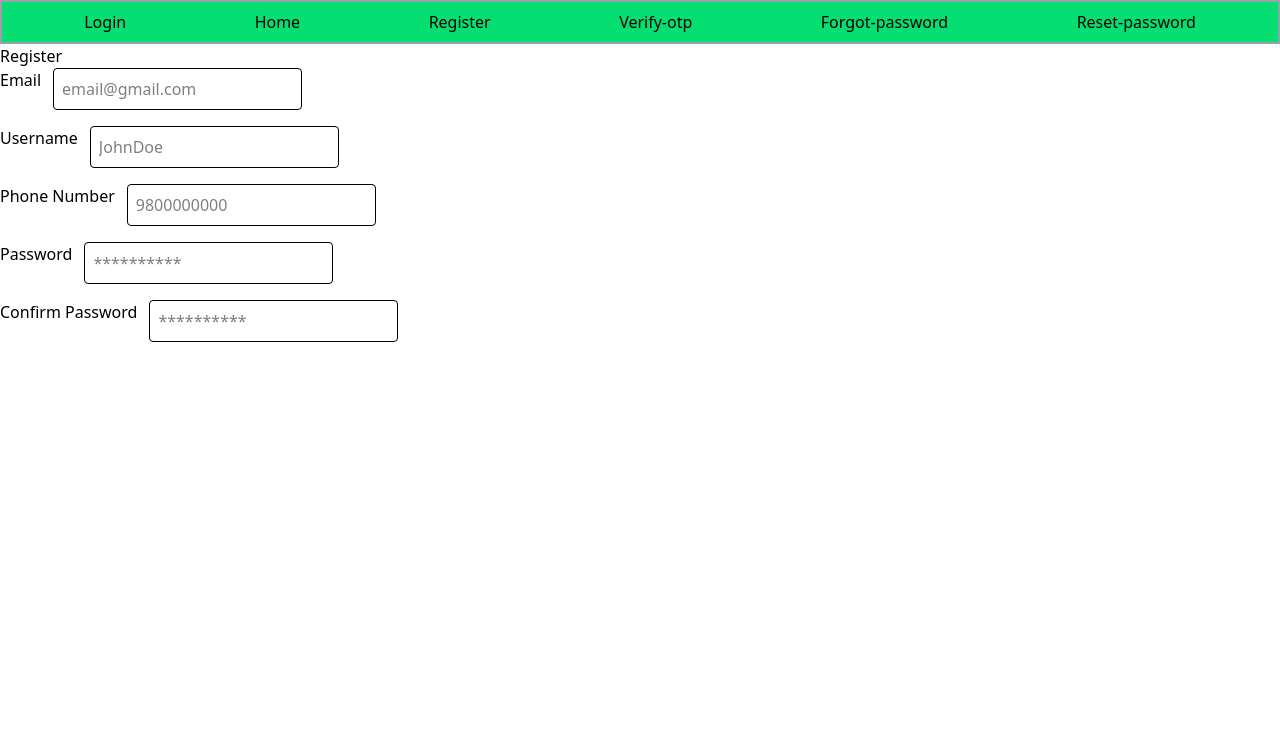
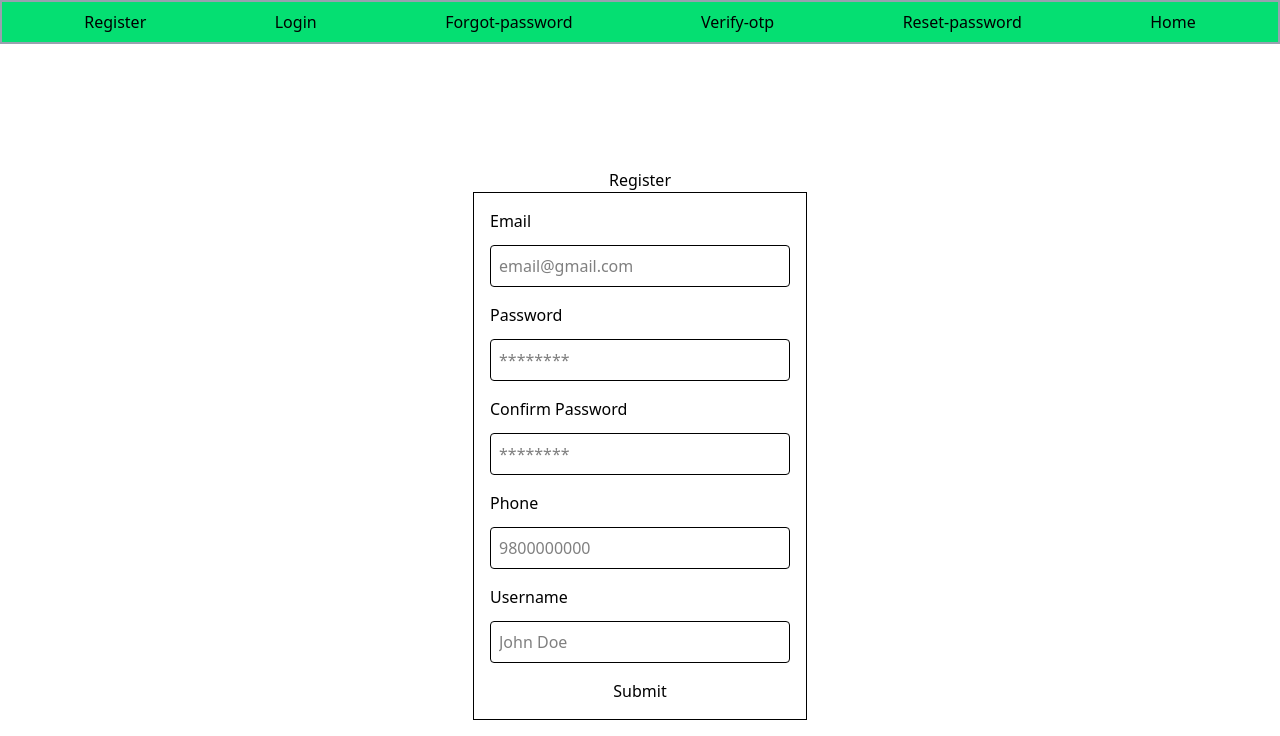
Before and after one commit to Prabesh001/Ecommerce-First, a React (Vite) app: page /register in a window 1280 px wide. Shown: the top 736 px of the page. Built offline with nearby package versions, Linux system fonts and the light colour scheme.

Commit message:
feat: refactor Register component to use dynamic fields and improve form handling

```diff
--- a/package.json
+++ b/package.json
@@ -5,6 +5,7 @@
   "type": "module",
   "scripts": {
     "dev": "vite",
+    "start": "vite",
     "build": "vite build",
     "lint": "eslint .",
     "preview": "vite preview"
--- a/src/App.jsx
+++ b/src/App.jsx
@@ -13,7 +13,6 @@ function App() {
   return (
     <BrowserRouter>
       <Navbar />
-      {/* <CompA /> */}
       <Routes>
         <Route path="/" element={<Home />} />
         <Route path="/login" element={<Login />} />
--- a/src/components/Navbar.jsx
+++ b/src/components/Navbar.jsx
@@ -3,12 +3,12 @@ import { Link } from "react-router-dom";
 const Navbar = () => {
   return (
     <nav className="flex gap-3 md:justify-center justify-between lg:justify-around border-2 border-gray-400 px-6 py-2 flex-wrap bg-red-500 md:bg-green-400">
+      <Link to={"/register"}>Register</Link>
       <Link to={"/login"}>Login</Link>
+      <Link to={"/forgot-password"}>Forgot-password</Link>
+      <Link to={"/verify-otp"}>Verify-otp</Link>
+      <Link to={"/reset-password"}>Reset-password</Link>
       <Link to={"/"}>Home</Link>
-      <Link to={"/register"}>Register</Link>
-      <Link to={"/verify-otp"}>Verify-otp</Link>
-      <Link to={"/forgot-password"}>Forgot-password</Link>
-      <Link to={"/reset-password"}>Reset-password</Link>
     </nav>
   );
 };
--- a/src/components/TextField.jsx
+++ b/src/components/TextField.jsx
@@ -1,18 +1,20 @@
 const TextField = ({
-  label="TextField",
+  label = "TextField",
   onChange,
+  name,
   id,
-  placeholder="placeholder",
+  placeholder = "placeholder",
   value,
   required = false,
-  type="text"
+  type = "text",
 }) => {
   return (
-    <div className="flex gap-3">
+    <div className="flex flex-col gap-3">
       <label htmlFor={id}>{label}</label>
       <input
-        className="border border-gray-600 rounded p-2"
+        className="border border-gray-600 rounded p-2 w-[200px] sm:w-[300px]"
         type={type}
+        name={name}
         id={id}
         placeholder={placeholder}
         value={value}
--- /dev/null
+++ b/src/config/registerField.js
@@ -0,0 +1,39 @@
+const registerField = [
+    {
+      id: "email",
+      name: "email",
+      label: "Email",
+      placeholder: "email@gmail.com",
+      type: "email",
+    },
+    {
+      id: "password",
+      name: "password",
+      label: "Password",
+      placeholder: "********",
+      type: "password",
+    },
+    {
+      id: "confirmPassword",
+      name: "confirmPassword",
+      label: "Confirm Password",
+      placeholder: "********",
+      type: "password",
+    },
+    {
+      id: "phone",
+      name: "phone",
+      label: "Phone",
+      placeholder: 9800000000,
+      type: "text",
+    },
+    {
+      id: "userName",
+      name: "userName",
+      label: "Username",
+      placeholder: "John Doe",
+      type: "text",
+    },
+  ];
+
+  export default registerField
--- a/src/pages/Register.jsx
+++ b/src/pages/Register.jsx
@@ -1,62 +1,51 @@
-import React, { useState } from "react";
+import { useState } from "react";
 import TextField from "../components/TextField";
+import registerField from "../config/registerField";
+import { useNavigate } from "react-router-dom";
 
 const Register = () => {
-  const [email, setEmail] = useState("");
-  const [password, setPassword] = useState("");
-  const [userName, setUserName] = useState("");
-  const [phone, setPhone] = useState("");
-  const [confirmpassword, setConfirmPassword] = useState("");
+  const navigate = useNavigate();
+  const [formData, setFormData] = useState({
+    email: "",
+    password: "",
+    userName: "",
+    phone: "",
+    address: "",
+    confirmPassword: "",
+  });
 
   const handleSubmit = (e) => {
     e.preventDefault();
-    console.log(email);
+    console.log(formData);
+    navigate("/login");
   };
+
+  const handleChange = (e) => {
+    const { name, value } = e.target;
+    setFormData({ ...formData, [name]: value });
+  };
+
   return (
-    <>
+    <div className="flex items-center justify-center flex-col h-screen">
       <div>Register</div>
 
-      <form onSubmit={handleSubmit} className="flex flex-col gap-4">
-        <TextField
-          id={"email"}
-          label={"Email"}
-          placeholder={"email@gmail.com"}
-          type="email"
-          value={email}
-          onChange={(e) => setEmail(e.target.value)}
-        />
-        <TextField
-          id={"username"}
-          label={"Username"}
-          placeholder={"JohnDoe"}
-          value={userName}
-          onChange={(e) => setUserName(e.target.value)}
-        />
-        <TextField
-          id={"phone"}
-          label={"Phone Number"}
-          placeholder={"9800000000"}
-          value={phone}
-          onChange={(e) => setPhone(e.target.value)}
-        />
-        <TextField
-          id={"password"}
-          label={"Password"}
-          placeholder={"**********"}
-          value={password}
-          type="password"
-          onChange={(e) => setPassword(e.target.value)}
-        />
-        <TextField
-          id={"confirmPassword"}
-          label={"Confirm Password"}
-          placeholder={"**********"}
-          type="password"
-          value={confirmpassword}
-          onChange={(e) => setConfirmPassword(e.target.value)}
-        />
+      <form onSubmit={handleSubmit} className="flex flex-col gap-4 border p-4">
+        {registerField.map(({ id, label, placeholder, type, name }) => (
+          <TextField
+            key={name}
+            id={id}
+            name={name}
+            label={label}
+            placeholder={placeholder}
+            type={type}
+            value={formData[name]}
+            onChange={handleChange}
+          />
+        ))}
+
+        <button type="submit">Submit</button>
       </form>
-    </>
+    </div>
   );
 };
 
```
